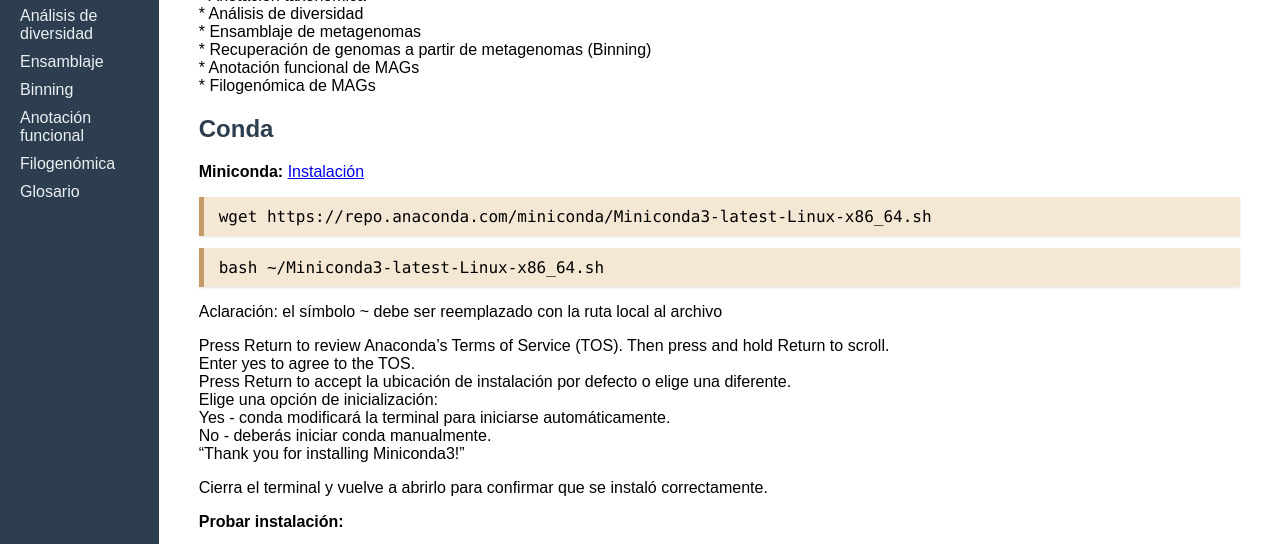
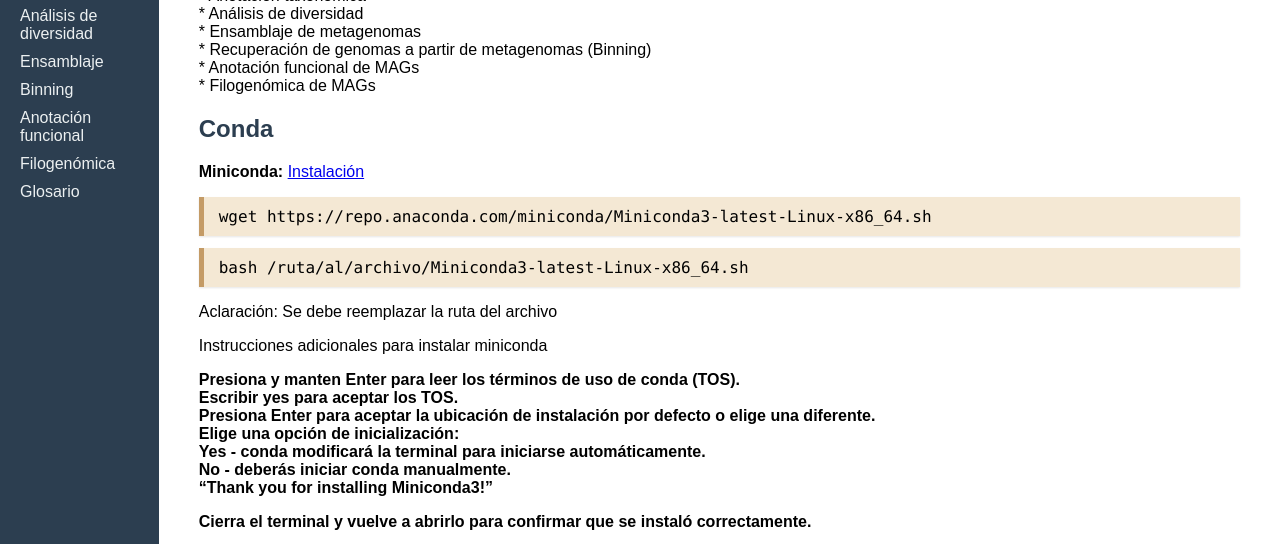
Before and after one commit to cesar2598/Del-ADN-a-los-MAGs-Curso-Practico-de-Metagenomica, a plain HTML site: page index.html in a window 1280 px wide. Shown: the part 209-753 px from the top of the page. Drawn offline with Linux system fonts and the light colour scheme.

Commit message:
index.html

```diff
--- a/index.html
+++ b/index.html
@@ -38,11 +38,14 @@
       <h2 id="conda">Conda</h2>
       <p><strong>Miniconda:</strong> <a href="https://www.anaconda.com/docs/getting-started/miniconda/install#macos-linux-installation" target="_blank">Instalación</a></p>
       <div class="code-box">wget https://repo.anaconda.com/miniconda/Miniconda3-latest-Linux-x86_64.sh</div>
-      <div class="code-box">bash ~/Miniconda3-latest-Linux-x86_64.sh</div>
-      <p>Aclaración: el símbolo ~ debe ser reemplazado con la ruta local al archivo</p>
-      <p>Press Return to review Anaconda’s Terms of Service (TOS). Then press and hold Return to scroll.<br>
-      Enter yes to agree to the TOS.<br>
-      Press Return to accept la ubicación de instalación por defecto o elige una diferente.<br>
+      <div class="code-box">bash /ruta/al/archivo/Miniconda3-latest-Linux-x86_64.sh</div>
+      <p>Aclaración: Se debe reemplazar la ruta del archivo</p>
+
+      <p>Instrucciones adicionales para instalar miniconda</p>
+
+      <p><strong>Presiona y manten Enter para leer los términos de uso de conda (TOS).<br>
+      Escribir yes para aceptar los TOS.<br>
+      Presiona Enter para aceptar la ubicación de instalación por defecto o elige una diferente.<br>
       Elige una opción de inicialización:<br>
       Yes - conda modificará la terminal para iniciarse automáticamente.<br>
       No - deberás iniciar conda manualmente.<br>
@@ -190,6 +193,8 @@ Descargar y descomprimir la base de datos<br>
 Establecer la ruta del archivo que contiene la base de daos descargada<br>
 <div class="code-box">conda env config vars set GTDBTK_DATA_PATH="/ruta/a/la/base/de/datos";</div>
 
+<p><strong>GTDB-Tk:</strong> <a href="https://ecogenomics.github.io/GTDBTk/" target="_blank">Documentación</a></p>
+
 <p><strong>Realizar la asignicación taxonómica mediante el módulo calssify_wf</strong></p>
 <div class="code-box">gtdbtk classify_wf --genome_dir /ruta/a/los/genomas/ensamblados/.fa --out_dir /ruta/a/la/carpeta/de/salida --cpus 8 --mash_db /ruta/a/la/base/de/datos/mash_db -x fa -f</div>
 
```
